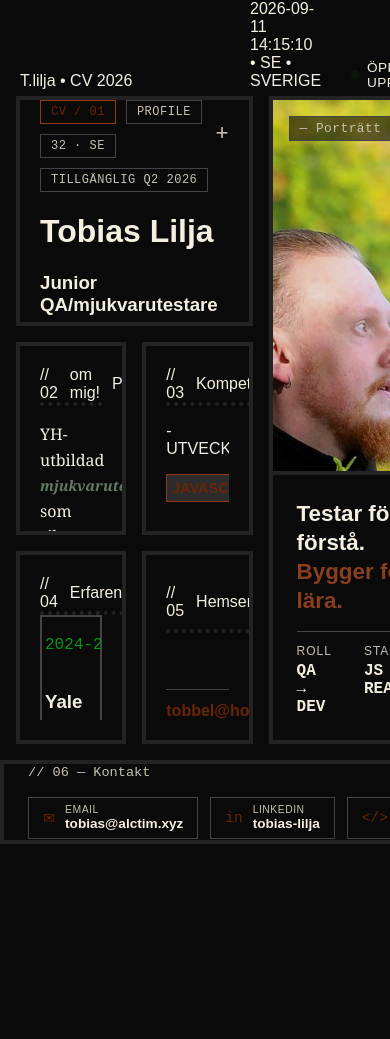
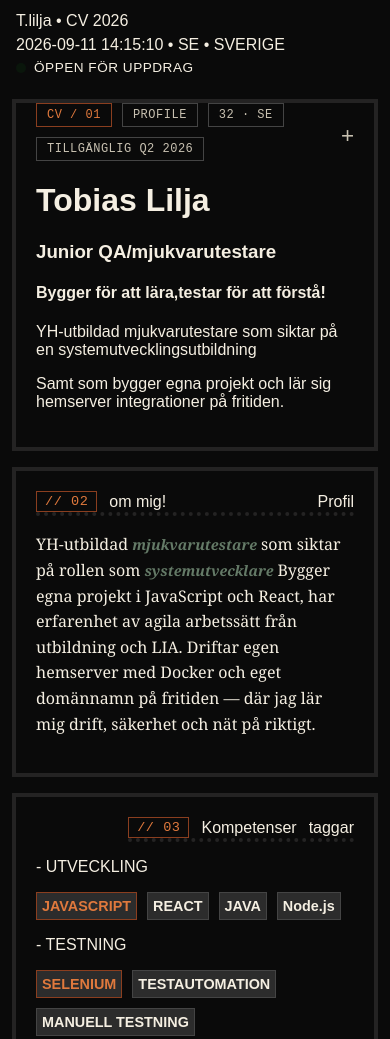
Before and after one commit to Toblilj/resume-webpage, a plain HTML site: page index.html in a window 390 px wide. Shown: the top 1039 px of the page. Before the commit the page ends 844 px from the top, so only its background shows below. Drawn offline with Linux system fonts and the light colour scheme.

Commit message:
Fix text contrast, add responsive layout, add uptime command
- Fix low-contrast accent text color: --accent (#692505) was used as
  text color in several places (badges, chips, quote, terminal prompt,
  contact icons) and is nearly invisible against the near-black
  background. Added --accent-bright for all text usages; kept the
  darker tones for borders where contrast wasn't an issue.
- Style previously-unstyled panel numbers (// 02 etc) as small badges
- Add hover states on chips/badges/contact cards for polish
- Add a full responsive breakpoint (<900px): the fixed 100vh no-scroll
  dashboard grid is replaced with a single-column, normally-scrolling
  stacked layout, since cramming a multi-panel dashboard into a phone
  screen with no reflow was unreadable
- Add uptime command (demo data, same table format as ls)

Co-Authored-By: Claude Sonnet 5 <noreply@anthropic.com>

```diff
--- a/script.js
+++ b/script.js
@@ -18,7 +18,7 @@ break;
     break;
 
     case "uptime":
-    return "Servern har varit igång sen jag startade lära mig drifta den — pågående projekt, se 'Homelabb' i erfarenhetslistan.";
+    return "TJÄNST          UPTIME\nvaultwarden     12d 4h\nadguard-home    12d 4h\ncaddy           31d 9h\nportainer       12d 4h\n\n<span class='hint'>→ demo-data, skriv 'help' för fler kommandon</span>";
     break;
     case "contact":
     return "Email: <a href='mailto:tobias@alctim.xyz'>tobias@alctim.xyz</a>";
--- a/style.css
+++ b/style.css
@@ -14,6 +14,7 @@
   --chip-bg: #43444398;
   --accent: #692505;
   --accent-dark: #8a3e1f;
+  --accent-bright: #e0793d;
   --highlight: #647a67;
   --status-green: #0a961c;
 }
@@ -110,6 +111,15 @@ border-color: var(--border);
   margin-left:auto;
 }
 
+.panel-num{
+  border:1px solid var(--accent-dark);
+  color:var(--accent-bright);
+  padding:2px 8px;
+  font-family:'Courier New', Courier, monospace;
+  font-size:0.85em;
+  letter-spacing:0.5px;
+}
+
 /* hero section!*/
 .hero{
     border: 4px solid var(--border);
@@ -137,11 +147,16 @@ border-color: var(--border);
   padding:4px 10px;
   color:var(--text-muted);
   letter-spacing:0.5px;
+  transition: border-color 0.15s ease;
+}
+
+.badge:hover{
+  border-color:var(--accent-dark);
 }
 
 .badge-accent{
   border-color:var(--accent-dark);
-  color:var(--accent);
+  color:var(--accent-bright);
 }
 
 .hero-plus{
@@ -209,11 +224,17 @@ padding: 5px;
 border: 1px solid var(--border-strong);
 font-size: 0.9em;
 font-weight:600;
+transition: border-color 0.15s ease, color 0.15s ease;
+}
+
+.chip:hover{
+  border-color:var(--accent-dark);
+  color:var(--accent-bright);
 }
 
 .chip.primary{
   border-color:var(--accent-dark);
-  color:var(--accent);
+  color:var(--accent-bright);
 }
 
 .chips{
@@ -307,7 +328,7 @@ margin-bottom:15px;
 }
 
 .quote-accent{
-  color:var(--accent-dark);
+  color:var(--accent-bright);
 }
 
 .portrait-stats{
@@ -362,7 +383,7 @@ margin-bottom:15px;
 }
 
 .prompt{
-  color:var(--accent);
+  color:var(--accent-bright);
   font-weight:700;
   white-space:nowrap;
 }
@@ -421,6 +442,7 @@ margin-bottom:15px;
   border:1px solid var(--border-strong);
   text-decoration:none;
   color:var(--text);
+  transition: border-color 0.15s ease;
 }
 
 .kontakt-card:hover{
@@ -430,7 +452,7 @@ margin-bottom:15px;
 .kontakt-icon{
   font-family:'Courier New', Courier, monospace;
   font-size:0.9em;
-  color:var(--accent);
+  color:var(--accent-bright);
 }
 
 .kontakt-text{
@@ -450,3 +472,71 @@ margin-bottom:15px;
   font-size:0.85em;
   font-weight:600;
 }
+
+/* ============================================
+   Responsiv layout — mobil/tablet
+   Under 900px: sluta tvinga in allt i en fast
+   100vh-yta (omöjligt att få läsbart på en telefon),
+   stapla istället allt i en kolumn och låt sidan
+   scrolla normalt.
+   ============================================ */
+@media (max-width: 900px){
+
+  .root{
+    height:auto;
+    min-height:100vh;
+    overflow:visible;
+    grid-template-rows:auto 1fr auto;
+  }
+
+  .header{
+    grid-template-columns: 1fr;
+    align-items:flex-start;
+    row-gap:6px;
+    padding:12px 0;
+  }
+
+  .left-before,
+  .middle,
+  .right-after{
+    justify-self:stretch;
+    padding:0 16px;
+  }
+
+  .main{
+    grid-template-columns: 1fr;
+    padding:12px;
+  }
+
+  .left-col{
+    grid-template-rows: auto auto;
+  }
+
+  .panel-grid{
+    grid-template-columns: 1fr;
+    grid-template-rows: auto auto auto auto;
+  }
+
+  /* Interna scroll-ytor får en begränsad höjd istället för
+     att sträcka sig efter en grid-cell som inte finns längre */
+  .scroll,
+  .timeline,
+  #terminalOutput{
+    max-height:260px;
+  }
+
+  .portrait{
+    min-height:320px;
+  }
+
+  .kontakt{
+    flex-direction:column;
+    align-items:flex-start;
+    padding:16px;
+    gap:12px;
+  }
+
+  .kontakt-cards{
+    justify-content:flex-start;
+  }
+}
```
